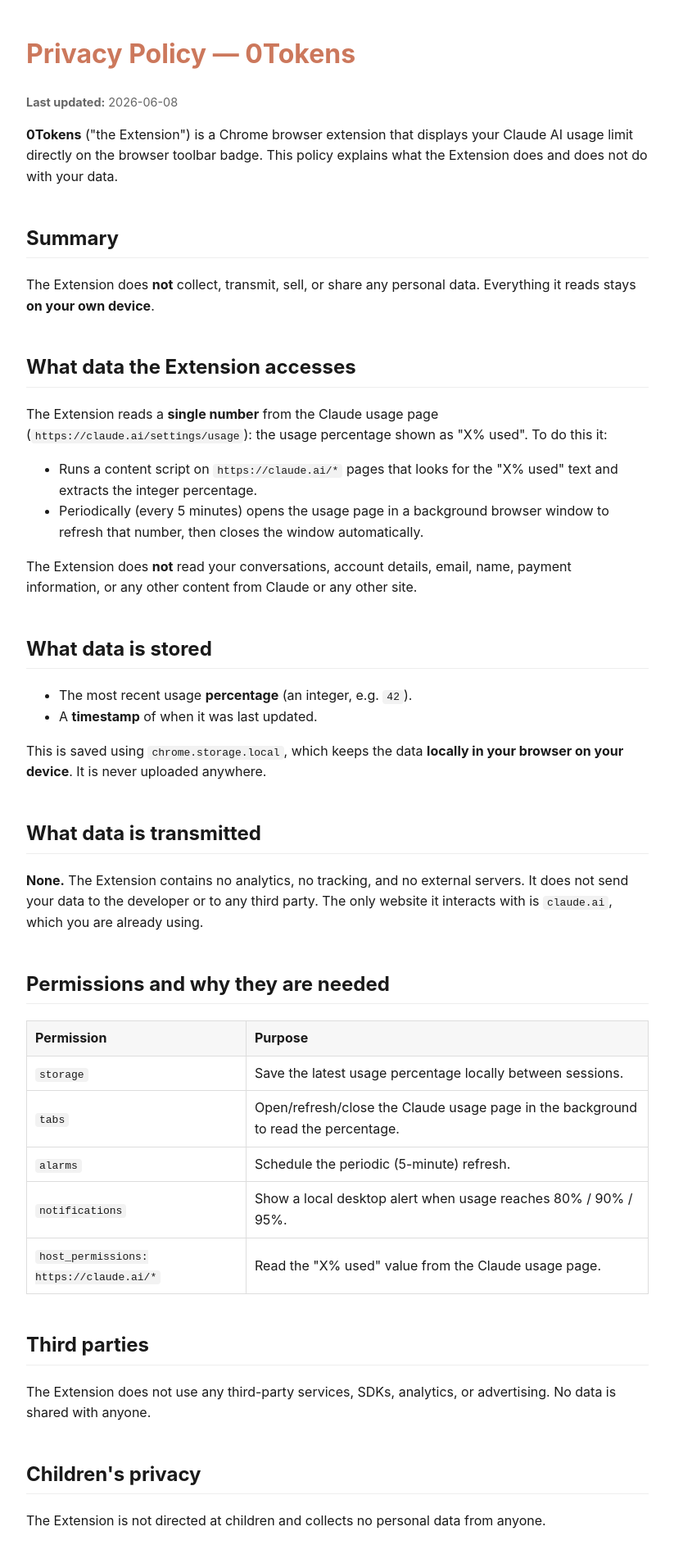
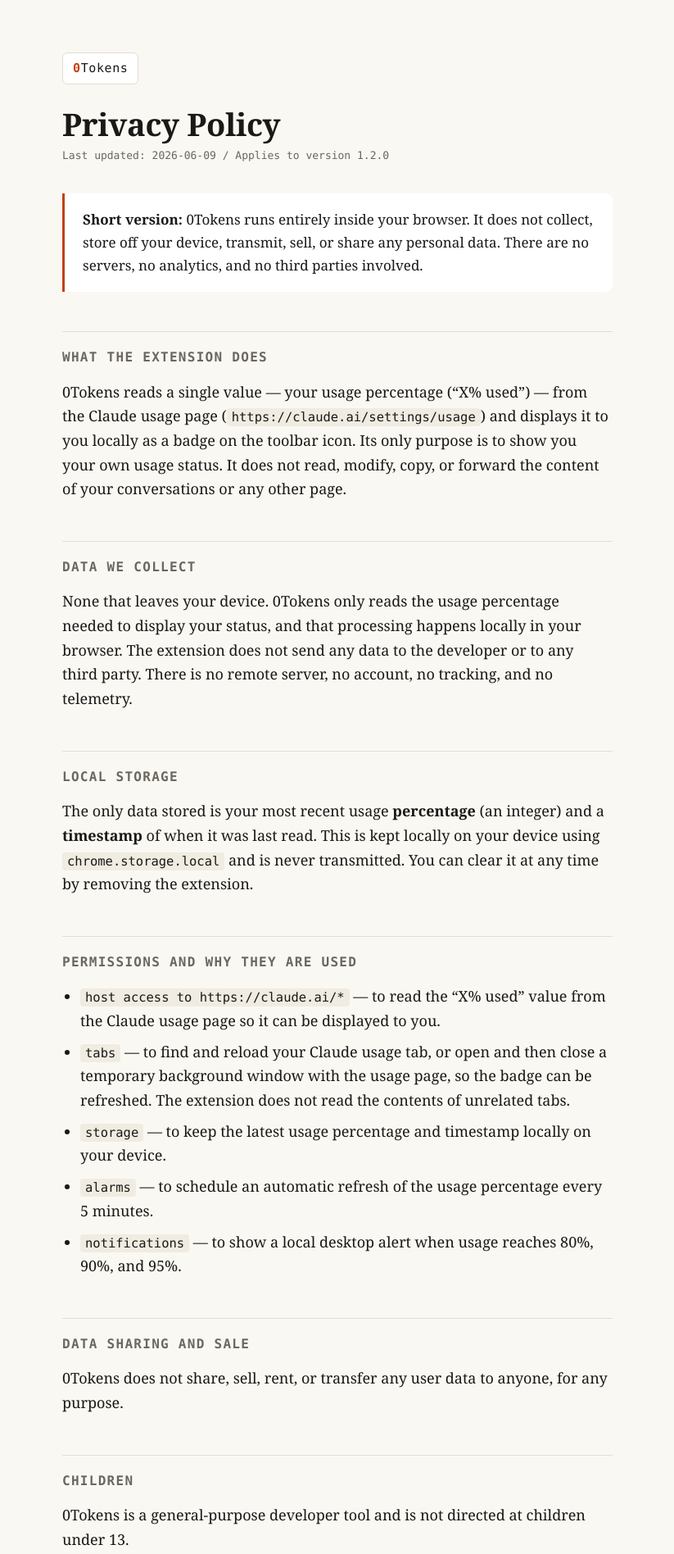
Before and after one commit to Goga74/claude-limits, a browser extension: page docs/privacy-policy.html in a window 1280 px wide. Shown: the top 1896 px of the page at 82% size, without its empty margins (228-1051 px from the left). Drawn offline with Linux system fonts and the light colour scheme.

Commit message:
Finalize privacy policy for v1.2.0; sync PRIVACY.md; fix LICENSE; add screenshots

```diff
--- a/docs/privacy-policy.html
+++ b/docs/privacy-policy.html
@@ -1,85 +1,184 @@
 <!DOCTYPE html>
 <html lang="en">
 <head>
-  <meta charset="utf-8">
-  <meta name="viewport" content="width=device-width, initial-scale=1">
-  <title>Privacy Policy — 0Tokens</title>
-  <style>
-    body { font-family: -apple-system, Segoe UI, Roboto, Helvetica, Arial, sans-serif;
-           max-width: 760px; margin: 40px auto; padding: 0 16px; line-height: 1.6;
-           color: #1a1a1a; }
-    h1 { color: #CC785C; }
-    h2 { margin-top: 1.8em; border-bottom: 1px solid #eee; padding-bottom: 4px; }
-    table { border-collapse: collapse; width: 100%; margin: 12px 0; }
-    th, td { border: 1px solid #ddd; padding: 8px 10px; text-align: left; }
-    th { background: #f7f7f7; }
-    code { background: #f2f2f2; padding: 1px 5px; border-radius: 4px; }
-    .updated { color: #666; font-size: 0.9em; }
-  </style>
+<meta charset="utf-8">
+<meta name="viewport" content="width=device-width, initial-scale=1">
+<title>0Tokens - Privacy Policy</title>
+<meta name="description" content="Privacy policy for the 0Tokens browser extension. The extension does not collect, transmit, sell, or share any user data.">
+<style>
+  :root {
+    --ink: #1a1916;
+    --muted: #6b675f;
+    --paper: #faf8f3;
+    --line: #e4ded2;
+    --accent: #c2410c;
+    --code-bg: #f0ece2;
+  }
+  * { box-sizing: border-box; }
+  html { -webkit-text-size-adjust: 100%; }
+  body {
+    margin: 0;
+    background: var(--paper);
+    color: var(--ink);
+    font-family: "Iowan Old Style", "Charter", Georgia, "Times New Roman", serif;
+    font-size: 18px;
+    line-height: 1.65;
+    -webkit-font-smoothing: antialiased;
+  }
+  .wrap {
+    max-width: 720px;
+    margin: 0 auto;
+    padding: 64px 24px 96px;
+  }
+  .mark {
+    font-family: ui-monospace, "SF Mono", "IBM Plex Mono", "Menlo", monospace;
+    font-size: 15px;
+    letter-spacing: 0.04em;
+    color: var(--ink);
+    display: inline-block;
+    border: 1px solid var(--line);
+    border-radius: 6px;
+    padding: 6px 12px;
+    background: #fff;
+  }
+  .mark b { color: var(--accent); font-weight: 700; }
+  h1 {
+    font-size: 38px;
+    line-height: 1.1;
+    margin: 28px 0 6px;
+    letter-spacing: -0.01em;
+  }
+  .updated {
+    font-family: ui-monospace, "SF Mono", "IBM Plex Mono", "Menlo", monospace;
+    font-size: 13px;
+    color: var(--muted);
+    margin: 0 0 36px;
+  }
+  .tldr {
+    border-left: 3px solid var(--accent);
+    background: #fff;
+    padding: 18px 22px;
+    margin: 0 0 44px;
+    border-radius: 0 8px 8px 0;
+    font-size: 17px;
+  }
+  .tldr strong { font-weight: 700; }
+  h2 {
+    font-size: 16px;
+    text-transform: uppercase;
+    letter-spacing: 0.08em;
+    font-family: ui-monospace, "SF Mono", "IBM Plex Mono", "Menlo", monospace;
+    color: var(--muted);
+    margin: 48px 0 14px;
+    padding-top: 18px;
+    border-top: 1px solid var(--line);
+    font-weight: 600;
+  }
+  p { margin: 0 0 16px; }
+  ul { margin: 0 0 16px; padding-left: 22px; }
+  li { margin-bottom: 8px; }
+  code {
+    font-family: ui-monospace, "SF Mono", "IBM Plex Mono", "Menlo", monospace;
+    font-size: 0.86em;
+    background: var(--code-bg);
+    padding: 2px 6px;
+    border-radius: 4px;
+  }
+  a { color: var(--accent); text-decoration: none; border-bottom: 1px solid rgba(194,65,12,0.35); }
+  a:hover { border-bottom-color: var(--accent); }
+  footer {
+    margin-top: 56px;
+    padding-top: 20px;
+    border-top: 1px solid var(--line);
+    font-size: 14px;
+    color: var(--muted);
+  }
+  @media (max-width: 520px) {
+    body { font-size: 17px; }
+    .wrap { padding: 44px 20px 72px; }
+    h1 { font-size: 30px; }
+  }
+</style>
 </head>
 <body>
-  <h1>Privacy Policy — 0Tokens</h1>
-  <p class="updated"><strong>Last updated:</strong> 2026-06-08</p>
+  <main class="wrap">
+    <span class="mark"><b>0</b>Tokens</span>
+    <h1>Privacy Policy</h1>
+    <p class="updated">Last updated: 2026-06-09 / Applies to version 1.2.0</p>
 
-  <p><strong>0Tokens</strong> ("the Extension") is a Chrome browser extension that
-  displays your Claude AI usage limit directly on the browser toolbar badge.
-  This policy explains what the Extension does and does not do with your data.</p>
+    <div class="tldr">
+      <strong>Short version:</strong> 0Tokens runs entirely inside your browser. It does not
+      collect, store off your device, transmit, sell, or share any personal data. There are no
+      servers, no analytics, and no third parties involved.
+    </div>
 
-  <h2>Summary</h2>
-  <p>The Extension does <strong>not</strong> collect, transmit, sell, or share any
-  personal data. Everything it reads stays <strong>on your own device</strong>.</p>
+    <h2>What the extension does</h2>
+    <p>
+      0Tokens reads a single value &mdash; your usage percentage (&ldquo;X% used&rdquo;) &mdash;
+      from the Claude usage page (<code>https://claude.ai/settings/usage</code>) and displays it
+      to you locally as a badge on the toolbar icon. Its only purpose is to show you your own
+      usage status. It does not read, modify, copy, or forward the content of your conversations
+      or any other page.
+    </p>
 
-  <h2>What data the Extension accesses</h2>
-  <p>The Extension reads a <strong>single number</strong> from the Claude usage page
-  (<code>https://claude.ai/settings/usage</code>): the usage percentage shown as
-  "X% used". To do this it:</p>
-  <ul>
-    <li>Runs a content script on <code>https://claude.ai/*</code> pages that looks
-    for the "X% used" text and extracts the integer percentage.</li>
-    <li>Periodically (every 5 minutes) opens the usage page in a background browser
-    window to refresh that number, then closes the window automatically.</li>
-  </ul>
-  <p>The Extension does <strong>not</strong> read your conversations, account
-  details, email, name, payment information, or any other content from Claude or
-  any other site.</p>
+    <h2>Data we collect</h2>
+    <p>
+      None that leaves your device. 0Tokens only reads the usage percentage needed to display
+      your status, and that processing happens locally in your browser. The extension does not
+      send any data to the developer or to any third party. There is no remote server, no
+      account, no tracking, and no telemetry.
+    </p>
 
-  <h2>What data is stored</h2>
-  <ul>
-    <li>The most recent usage <strong>percentage</strong> (an integer, e.g. <code>42</code>).</li>
-    <li>A <strong>timestamp</strong> of when it was last updated.</li>
-  </ul>
-  <p>This is saved using <code>chrome.storage.local</code>, which keeps the data
-  <strong>locally in your browser on your device</strong>. It is never uploaded anywhere.</p>
+    <h2>Local storage</h2>
+    <p>
+      The only data stored is your most recent usage <strong>percentage</strong> (an integer) and
+      a <strong>timestamp</strong> of when it was last read. This is kept locally on your device
+      using <code>chrome.storage.local</code> and is never transmitted. You can clear it at any
+      time by removing the extension.
+    </p>
 
-  <h2>What data is transmitted</h2>
-  <p><strong>None.</strong> The Extension contains no analytics, no tracking, and no
-  external servers. It does not send your data to the developer or to any third
-  party. The only website it interacts with is <code>claude.ai</code>, which you
-  are already using.</p>
+    <h2>Permissions and why they are used</h2>
+    <ul>
+      <li><code>host access to https://claude.ai/*</code> &mdash; to read the &ldquo;X% used&rdquo;
+        value from the Claude usage page so it can be displayed to you.</li>
+      <li><code>tabs</code> &mdash; to find and reload your Claude usage tab, or open and then
+        close a temporary background window with the usage page, so the badge can be refreshed.
+        The extension does not read the contents of unrelated tabs.</li>
+      <li><code>storage</code> &mdash; to keep the latest usage percentage and timestamp locally
+        on your device.</li>
+      <li><code>alarms</code> &mdash; to schedule an automatic refresh of the usage percentage
+        every 5 minutes.</li>
+      <li><code>notifications</code> &mdash; to show a local desktop alert when usage reaches
+        80%, 90%, and 95%.</li>
+    </ul>
 
-  <h2>Permissions and why they are needed</h2>
-  <table>
-    <tr><th>Permission</th><th>Purpose</th></tr>
-    <tr><td><code>storage</code></td><td>Save the latest usage percentage locally between sessions.</td></tr>
-    <tr><td><code>tabs</code></td><td>Open/refresh/close the Claude usage page in the background to read the percentage.</td></tr>
-    <tr><td><code>alarms</code></td><td>Schedule the periodic (5-minute) refresh.</td></tr>
-    <tr><td><code>notifications</code></td><td>Show a local desktop alert when usage reaches 80% / 90% / 95%.</td></tr>
-    <tr><td><code>host_permissions: https://claude.ai/*</code></td><td>Read the "X% used" value from the Claude usage page.</td></tr>
-  </table>
+    <h2>Data sharing and sale</h2>
+    <p>
+      0Tokens does not share, sell, rent, or transfer any user data to anyone, for any purpose.
+    </p>
 
-  <h2>Third parties</h2>
-  <p>The Extension does not use any third-party services, SDKs, analytics, or
-  advertising. No data is shared with anyone.</p>
+    <h2>Children</h2>
+    <p>
+      0Tokens is a general-purpose developer tool and is not directed at children under 13.
+    </p>
 
-  <h2>Children's privacy</h2>
-  <p>The Extension is not directed at children and collects no personal data from anyone.</p>
+    <h2>Changes to this policy</h2>
+    <p>
+      If this policy changes, the updated version will be posted at this address with a new
+      &ldquo;Last updated&rdquo; date.
+    </p>
 
-  <h2>Changes to this policy</h2>
-  <p>If this policy changes, the updated version will be published in the
-  Extension's repository with a new "Last updated" date.</p>
+    <h2>Contact</h2>
+    <p>
+      Questions about this policy can be sent to
+      <a href="mailto:capra.lanigera@gmail.com">capra.lanigera@gmail.com</a>.
+    </p>
 
-  <h2>Contact</h2>
-  <p>For questions about this policy, contact: <strong>capra.lanigera@gmail.com</strong></p>
-  <p>Repository: <a href="https://github.com/Goga74/claude-limits">https://github.com/Goga74/claude-limits</a></p>
+    <footer>
+      0Tokens browser extension &middot;
+      <a href="https://github.com/Goga74/claude-limits">github.com/Goga74/claude-limits</a><br>
+      This page is served as static content and loads no external resources.
+    </footer>
+  </main>
 </body>
 </html>
```
Also changed, not shown: PRIVACY.md (+45 -51 lines), screenshots/webstore/Claude_Limits_1280x800_crop.png (added), screenshots/webstore/Claude_Limits_1280x800_letterbox_brand.png (added), 1 other file.
